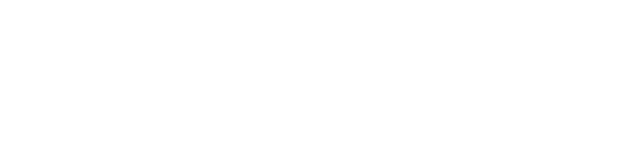
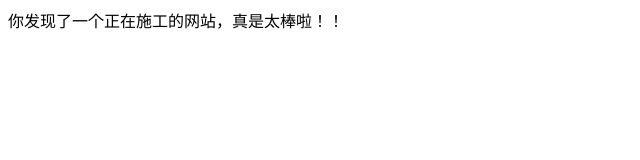
Before and after one commit to Birdjiujiuuu/birdjiujiuuu.github.io, a plain HTML site: page magicapp/index.html in a window 1280 px wide. Shown: the whole page, without its empty margins (0-640 px from the left). Drawn offline with Linux system fonts and the light colour scheme.

Commit message:
Update index.html

```diff
--- a/magicapp/index.html
+++ b/magicapp/index.html
@@ -2,4 +2,7 @@
   <head>
     <title>神奇的应用程式</title>
   </head>
+  <body>
+    <p>你发现了一个正在施工的网站，真是太棒啦！！</p>
+  </body>
 </html>
```
